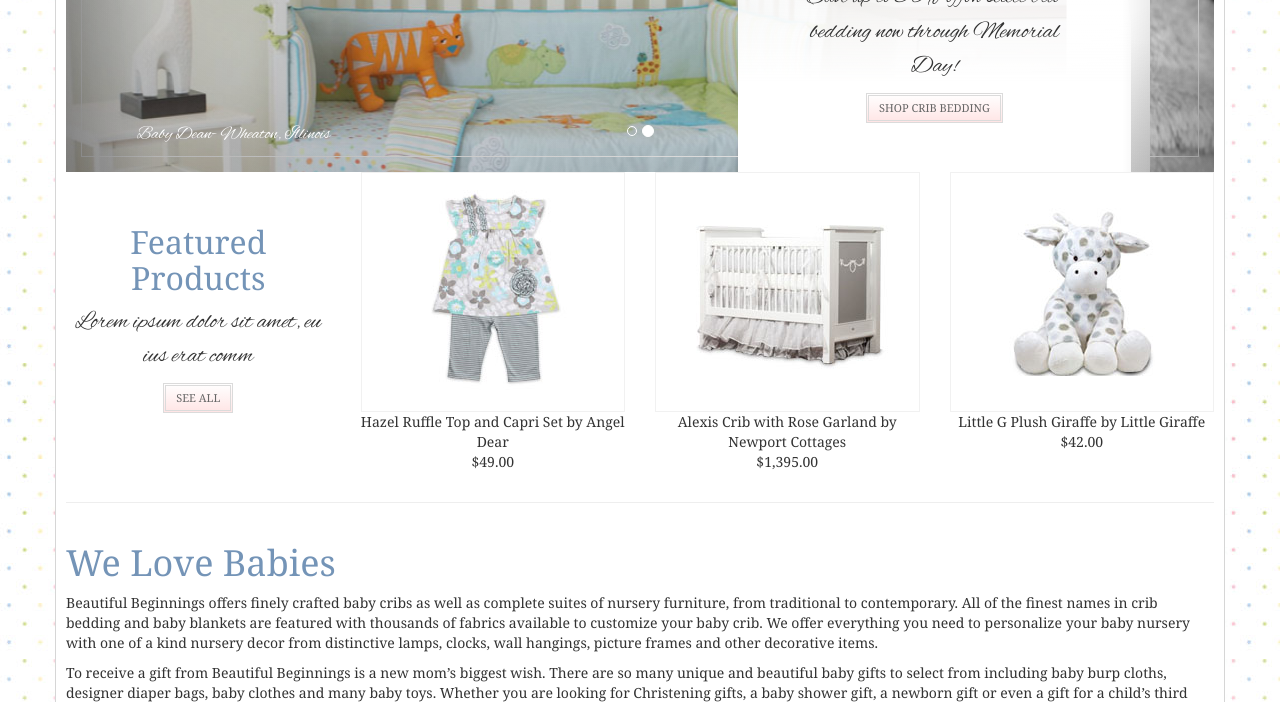
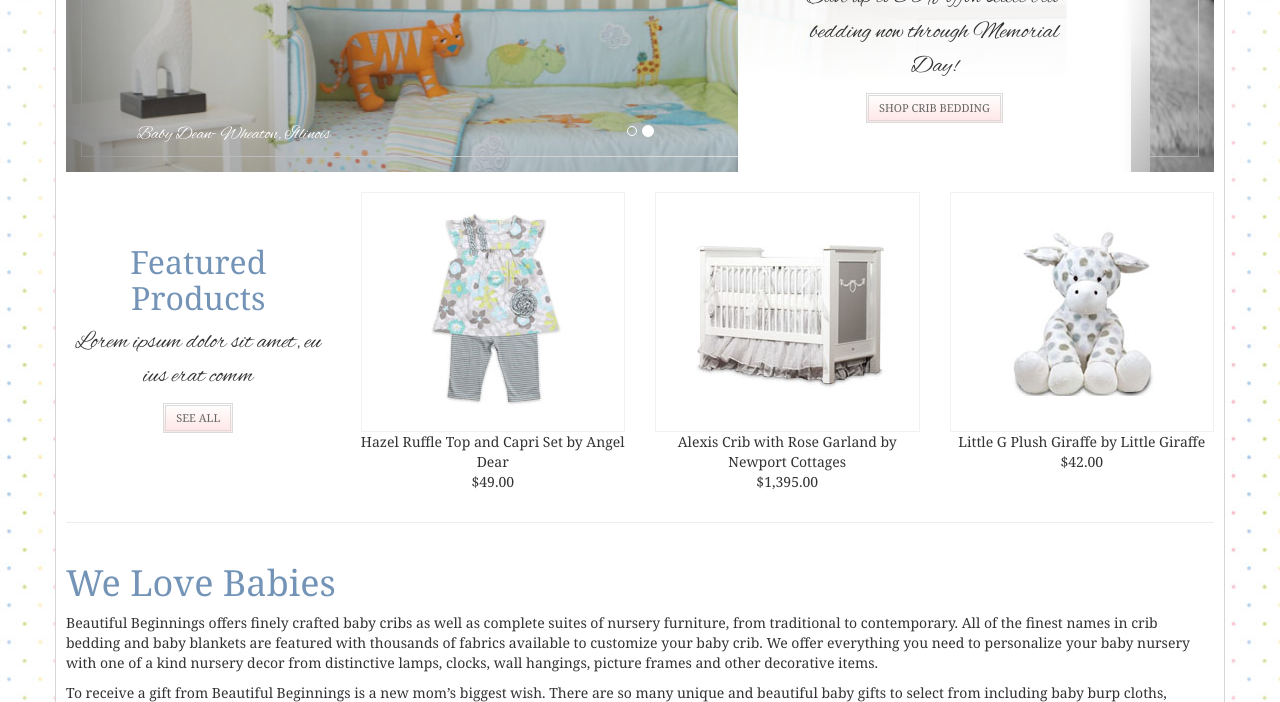
Before and after one commit to luczaki114/American-Eagle-Test, a plain HTML site: page index.html in a window 1280 px wide. Shown: the part 501-1203 px from the top of the page. Drawn offline with nearby package versions, Linux system fonts and the light colour scheme.

Commit message:
finalized mobile and desktop breakpoints with added Carousel

```diff
--- a/Styles/styles.css
+++ b/Styles/styles.css
@@ -405,6 +405,9 @@ footer hr {
   }
 
   /* Featured Products */
+  div.featured {
+    margin-top: 20px;
+  }
   div.featured-product {
     margin: 0;
   }
```
Also changed, not shown: index.html (+19 -6 lines).
